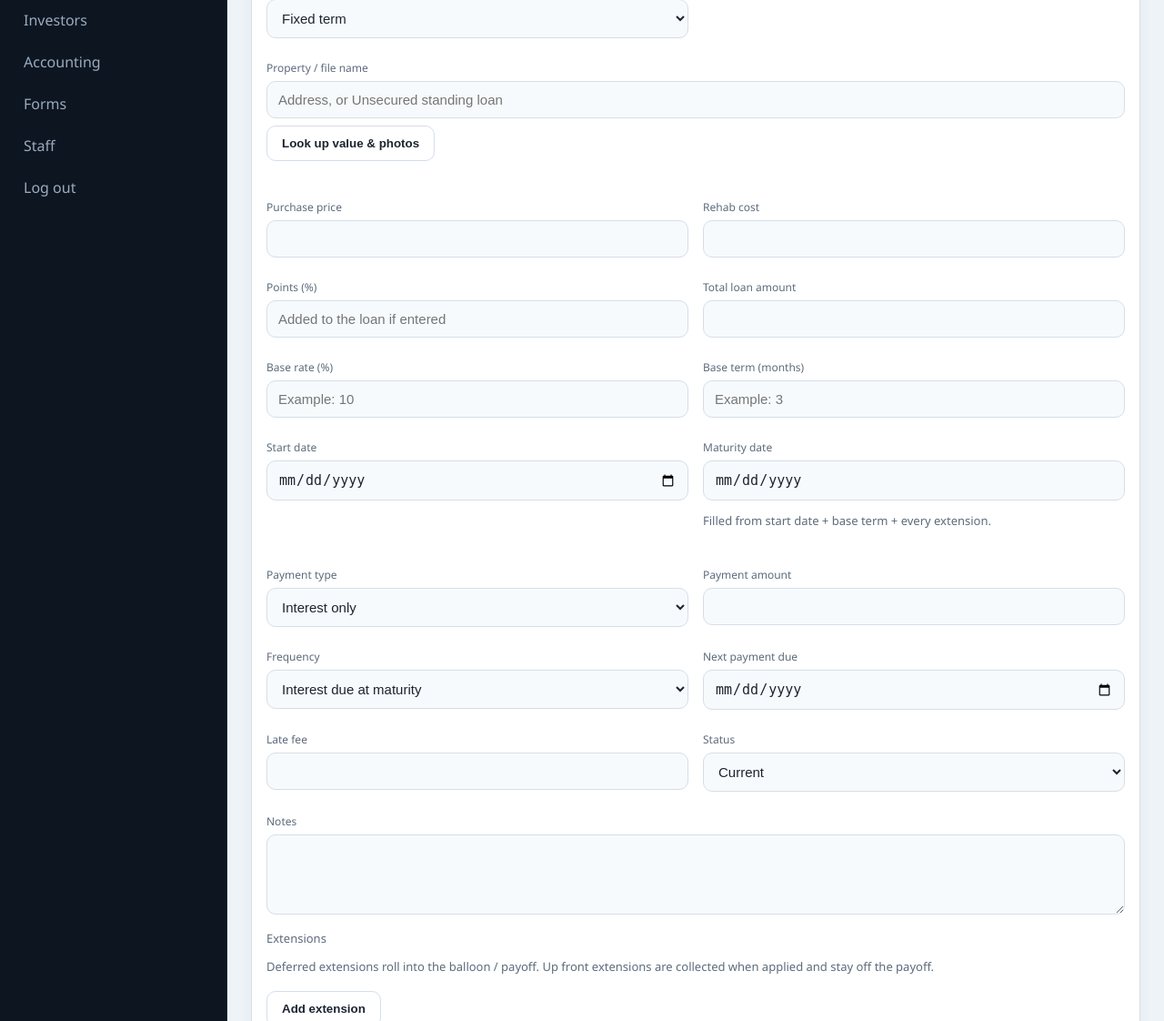
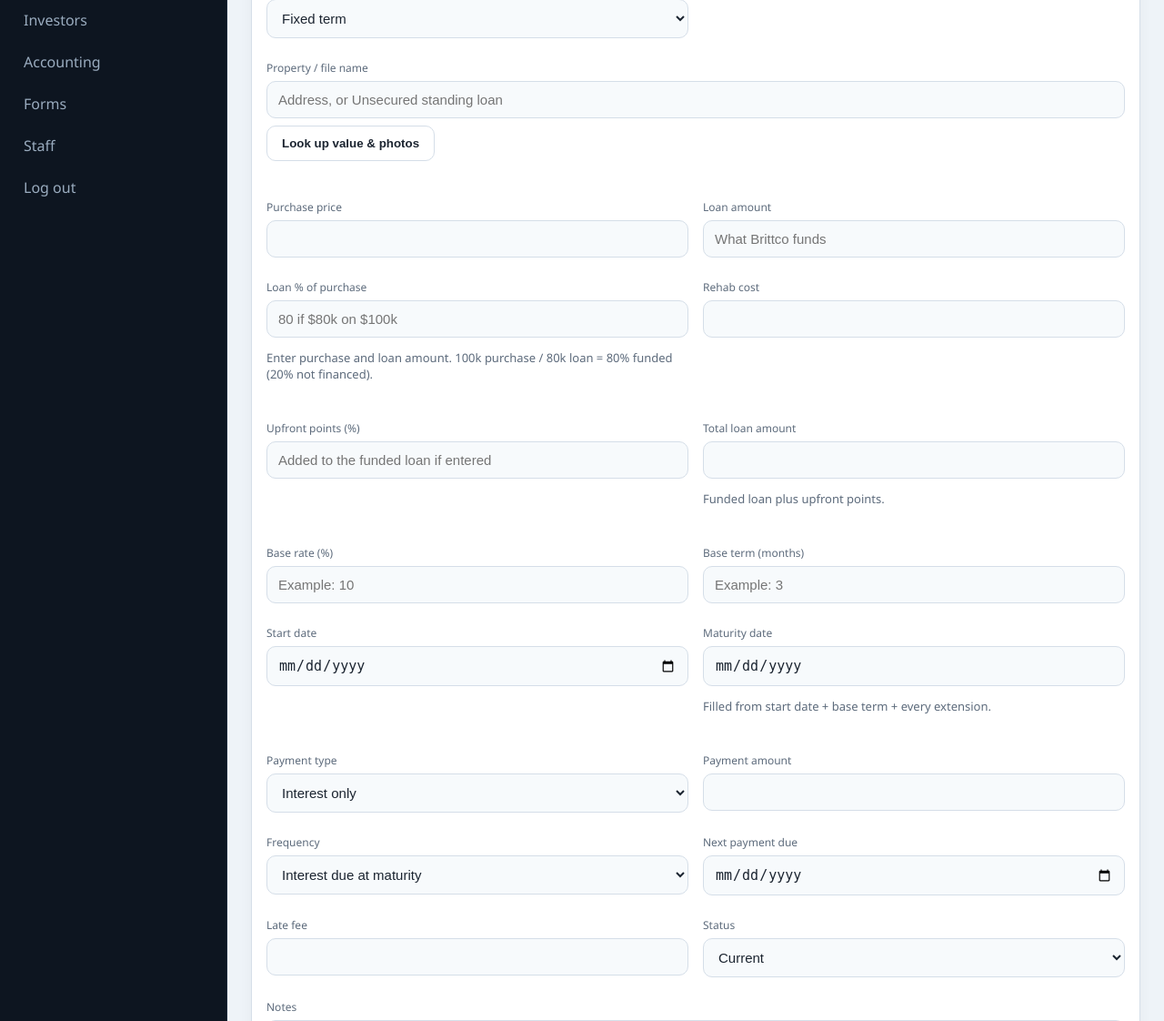
Before and after one commit to johnbritton76-bit/brittco-capital, a Flask app: page /loans/new in a window 1280 px wide. Shown: the part 310-1432 px from the top of the page at 91% size. Run offline with Flask 3, Linux system fonts and the light colour scheme; the visitor is signed in with stand-in values (Sample User, id 1); data comes from the database, SQL or seed files in the repository; data that the repository does not hold is empty.

Commit message:
Add files via upload

```diff
--- a/templates/loan_form.html
+++ b/templates/loan_form.html
@@ -33,9 +33,15 @@
     <div id="prop-snap" class="hint" style="margin-top:8px"></div>
   </div>
   <div class="flip-only"><label>Purchase price</label><input name="purchase_price" id="purchase_price" type="number" step="0.01" value="{{ loan.purchase_price if loan else '' }}"></div>
+  <div class="flip-only"><label>Loan amount</label><input name="loan_amount" id="loan_amount" type="number" step="0.01" value="{{ loan.original_principal if loan else '' }}" placeholder="What Brittco funds"></div>
+  <div class="flip-only"><label>Loan % of purchase</label><input name="loan_pct" id="loan_pct" type="number" step="0.01" placeholder="80 if $80k on $100k">
+    <p class="hint" id="loan-pct-hint">Enter purchase and loan amount. 100k purchase / 80k loan = 80% funded (20% not financed).</p>
+  </div>
   <div class="flip-only"><label>Rehab cost</label><input name="rehab_cost" id="rehab_cost" type="number" step="0.01" value="{{ loan.rehab_cost if loan else '' }}"></div>
-  <div class="flip-only"><label>Points (%)</label><input name="points" id="points" type="number" step="0.01" placeholder="Added to the loan if entered" value="{{ loan.points if loan else '' }}"></div>
-  <div class="flip-only"><label>Total loan amount</label><input name="total_loan_amount" id="total_loan_amount" type="number" step="0.01" value="{{ loan.original_principal if loan else '' }}"></div>
+  <div class="flip-only"><label>Upfront points (%)</label><input name="points" id="points" type="number" step="0.01" placeholder="Added to the funded loan if entered" value="{{ loan.points if loan else '' }}"></div>
+  <div class="flip-only"><label>Total loan amount</label><input name="total_loan_amount" id="total_loan_amount" type="number" step="0.01" value="{{ loan.original_principal if loan else '' }}">
+    <p class="hint">Funded loan plus upfront points.</p>
+  </div>
   <div class="flip-only"><label>Base rate (%)</label><input name="rate" id="rate" type="number" step="0.01" placeholder="Example: 10" value="{{ loan.rate if loan else '' }}"></div>
   <div class="flip-only"><label>Base term (months)</label><input name="base_term" id="base_term" type="number" step="1" min="0" placeholder="Example: 3" value="{{ loan.base_term_months if loan else '' }}"></div>
   <div class="standing-only span-2"><h3>Standing / other loan</h3>
@@ -116,14 +122,31 @@
     if (lab) lab.textContent = t === "Balloon" ? "Payoff" : "Payment amount";
     syncPayoff();
   }
+  function syncPctHint(){
+    var purchase = num("purchase_price");
+    var loanAmt = num("loan_amount");
+    var hint = document.getElementById("loan-pct-hint");
+    if (!hint) return;
+    if (purchase && loanAmt){
+      var funded = loanAmt / purchase * 100;
+      var gap = 100 - funded;
+      hint.textContent = funded.toFixed(1) + "% funded · " + gap.toFixed(1) + "% not financed ($" + (purchase - loanAmt).toLocaleString(undefined,{maximumFractionDigits:0}) + ").";
+    }
+  }
   function syncTotal(){
     var purchase = num("purchase_price");
+    var loanAmt = num("loan_amount");
     var rehab = num("rehab_cost");
     var pts = num("points");
-    var base = purchase + rehab;
+    var pctBox = document.getElementById("loan_pct");
+    if (purchase && loanAmt && pctBox && document.activeElement !== pctBox){
+      pctBox.value = (loanAmt / purchase * 100).toFixed(2);
+    }
+    var base = loanAmt || (purchase + rehab);
     var total = base + base * pts / 100;
     var out = document.getElementById("total_loan_amount");
     if (out) out.value = total ? total.toFixed(2) : "";
+    syncPctHint();
     syncPayoff();
   }
   function principal(){
@@ -214,7 +237,15 @@
     syncMaturity();
     syncPayoff();
   }
-  ["purchase_price","rehab_cost","points"].forEach(function(id){
+  var pctBox = document.getElementById("loan_pct");
+  if (pctBox) pctBox.addEventListener("input", function(){
+    var purchase = num("purchase_price");
+    var pct = num("loan_pct");
+    var loanBox = document.getElementById("loan_amount");
+    if (purchase && pct && loanBox) loanBox.value = (purchase * pct / 100).toFixed(2);
+    syncTotal();
+  });
+  ["purchase_price","rehab_cost","points","loan_amount"].forEach(function(id){
     var el = document.getElementById(id);
     if (el) el.addEventListener("input", syncTotal);
   });
```
Also changed, not shown: templates/loan_detail.html (+34 -95 lines).
